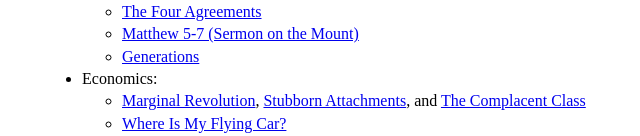
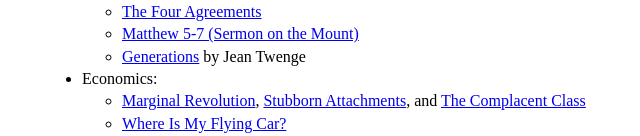
Before and after one commit to matthewkennedy5/website, a plain HTML site: page index.html in a window 1280 px wide. Shown: the part 1123-1259 px from the top of the page, without its empty margins (273-913 px from the left). Drawn offline with Linux system fonts and the light colour scheme.

Commit message:
Update index.html

```diff
--- a/index.html
+++ b/index.html
@@ -102,7 +102,7 @@
                 <li><a href="https://www.amazon.com/dp/1878424319">The Four Agreements</a></li>
                 <li><a href="https://www.biblegateway.com/passage/?search=Matthew%205-7&version=NIV">Matthew 5-7 (Sermon
                         on the Mount)</a></li>
-                <li><a href="https://www.amazon.com/dp/1982181613">Generations</a></li>
+                <li><a href="https://www.amazon.com/dp/1982181613">Generations</a> by Jean Twenge</li>
             </ul>
         </li>
         <li>Economics:
```
